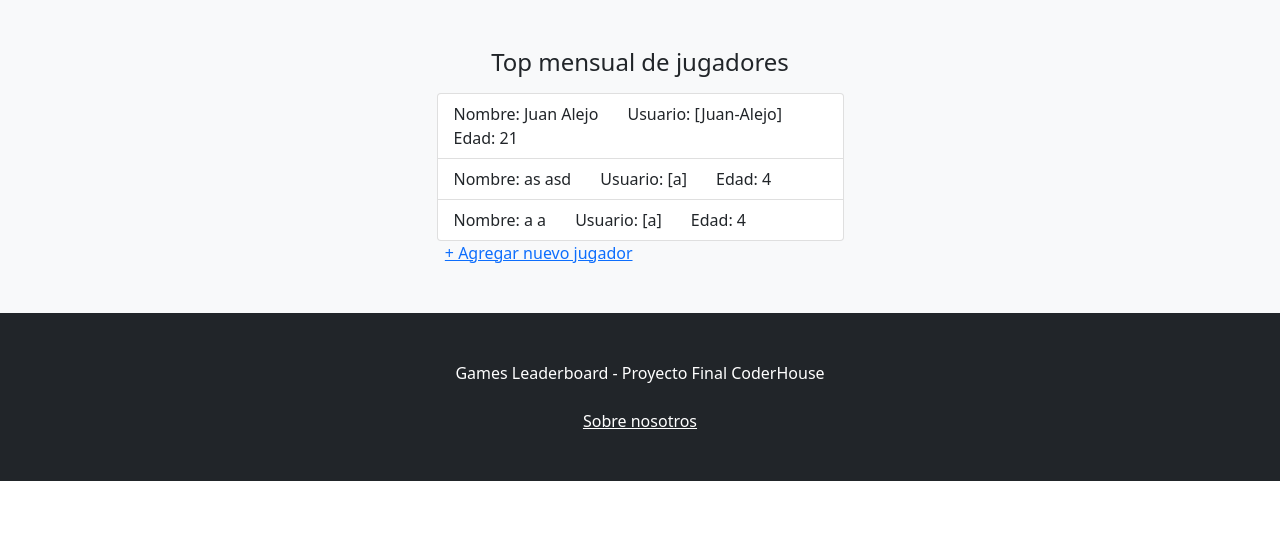
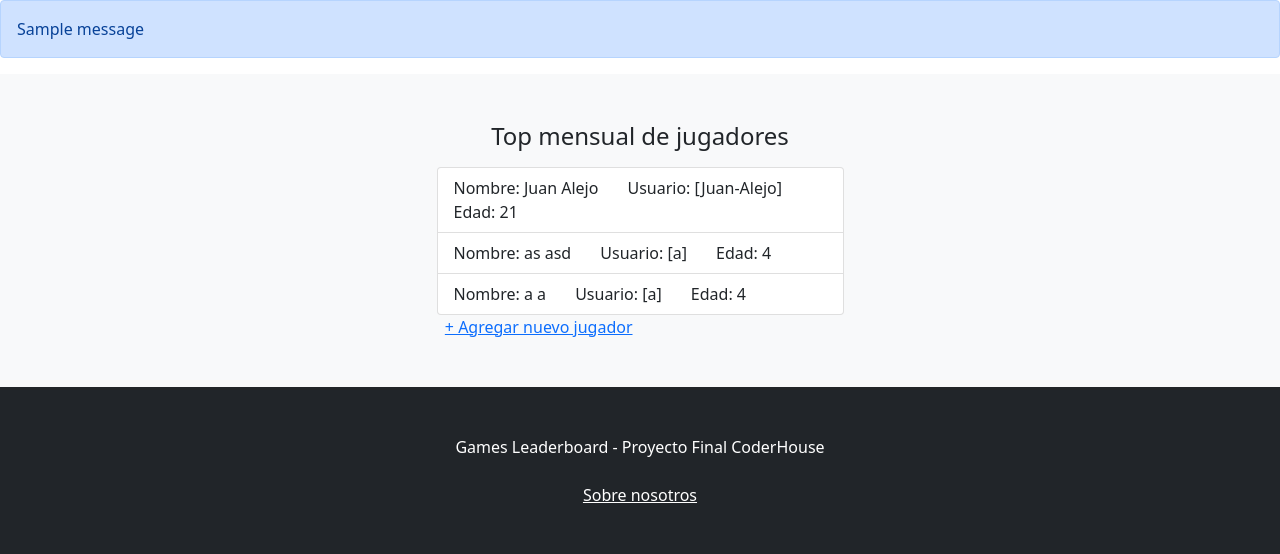
Before and after one commit to juan-alejo/ProyectoFinal, a Django app: page /app/jugadores/ in a window 1280 px wide. Shown: the part 56-610 px from the top of the page. Run offline with Django 4.2, Linux system fonts and the light colour scheme; data comes from the database, SQL or seed files in the repository; both versions use the stored data as it was after the commit; one stand-in notice (Sample message) is shown; some libraries are stand-ins or nearby versions.

Commit message:
success messages forms

```diff
--- a/ProyectoFinalApp/templates/ProyectoFinalApp/jugadores.html
+++ b/ProyectoFinalApp/templates/ProyectoFinalApp/jugadores.html
@@ -6,6 +6,16 @@ Jugadores - Games Leaderboard
 {% endblock %}
 
 {% block contenidoPagina %}
+
+
+{% for message in messages %}
+<div class="container-fluid p-0">
+  <div class="alert {{ message.tags }} alert-primary" role="alert" >
+    {{ message }}
+  </div>
+</div>
+{% endfor %}
+
 <section class="bg-light py-5">
     <div class="container px-5">
         <div class="row gx-5 justify-content-center">
--- a/ProyectoFinalApp/views.py
+++ b/ProyectoFinalApp/views.py
@@ -8,6 +8,7 @@ from django.contrib.auth.forms import AuthenticationForm
 from django.contrib.auth import login, authenticate, logout
 from django.contrib.auth.mixins import LoginRequiredMixin
 from django.contrib.auth.decorators import login_required
+from django.contrib import messages
 
 
 from .models import *
@@ -169,6 +170,8 @@ def crearServidor(request):
 
             servidor.save()
 
+            messages.success(request, "Servidor creado correctamente")
+
             return redirect("servidores")
 
         else:
@@ -203,6 +206,8 @@ def crearJugador(request):
 
             jugador.save()
 
+            messages.success(request, "Jugador creado correctamente")
+
             return redirect("jugadores")
 
         else:
@@ -216,7 +221,7 @@ def crearJugador(request):
 
         return render(request,"ProyectoFinalApp/formularioJugadores.html",{"form":formularioVacio})
 
-@login_required
+
 def juegos(request):
 
     if request.method == "POST":
@@ -246,6 +251,8 @@ def crearJuego(request):
             juego = Juego(nombre = infoJuego["nombre"], genero = (infoJuego["genero"]))
 
             juego.save()
+
+            messages.success(request, "Juego creado correctamente")
 
             return redirect("juegos")
 
```
Also changed, not shown: ProyectoFinalApp/templates/ProyectoFinalApp/juegos.html (+9 -0 lines), ProyectoFinalApp/templates/ProyectoFinalApp/servidores.html (+9 -0 lines), db.sqlite3.
